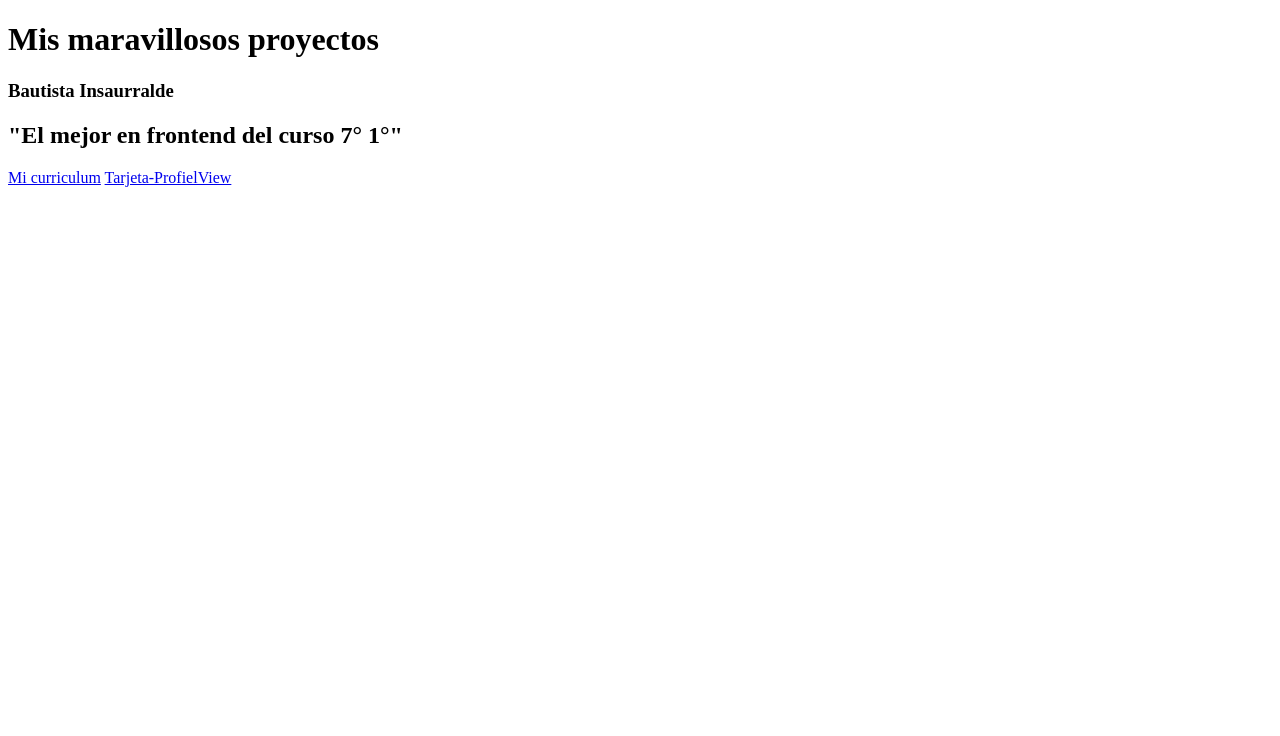
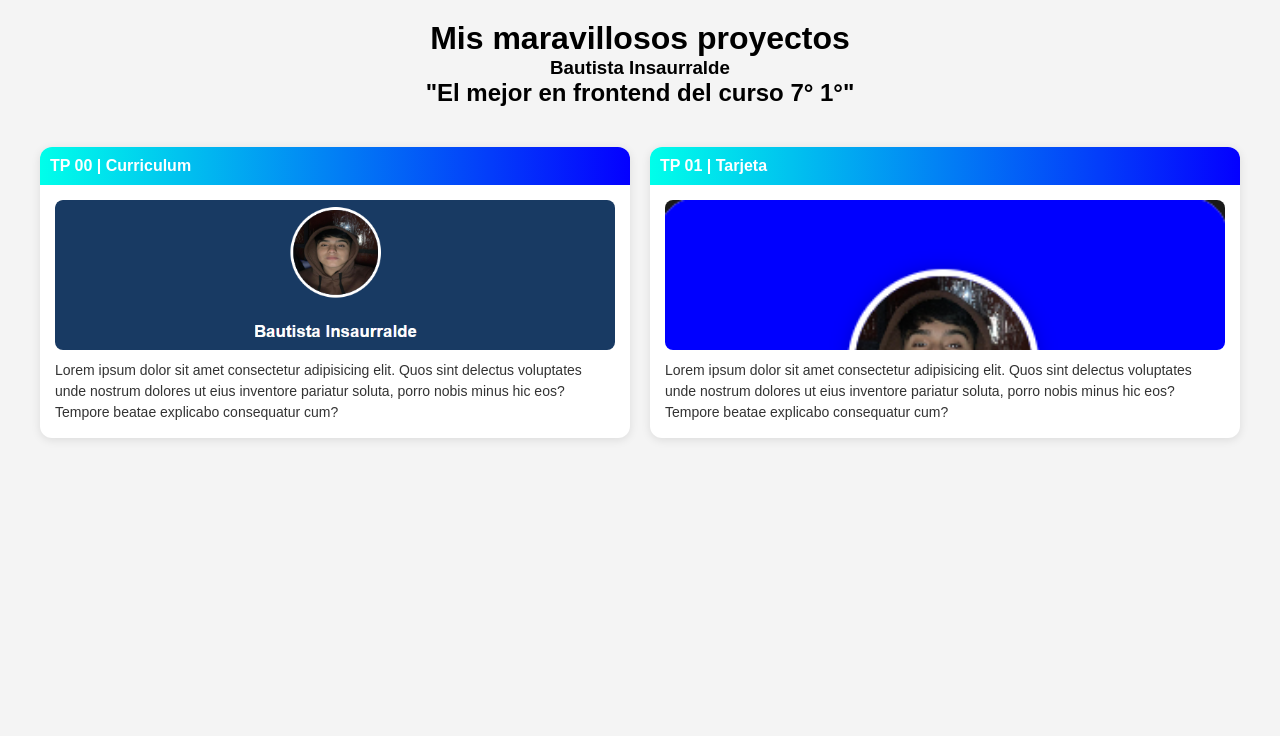
Before and after one commit to bautInsa07/practicasLunes, a plain HTML site: page index.html in a window 1280 px wide. Drawn offline with Linux system fonts and the light colour scheme.

Commit message:
portafolio hecho y funcional

```diff
--- a/Assets/css/estilosgrales.css
+++ b/Assets/css/estilosgrales.css
@@ -1,16 +1,73 @@
-*{
+* {
     padding: 0;
     margin: 0;
     box-sizing: border-box;
 }
 
-/* body{
+body {
+    font-family: Arial, sans-serif;
+    background-color: #f4f4f4;
+    margin: 0;
+    padding: 20px;
+}
+
+h1, h2, h3 {
+    text-align: center;
+}
+
+.grid {
     display: grid;
-    place-items: center;
+    grid-template-columns: repeat(auto-fit, minmax(300px, 1fr));
+    gap: 20px;
+    max-width: 1200px;
+    margin: 40px auto;
+}
+
+.card {
+    background-color: white;
+    border-radius: 12px;
+    box-shadow: 0 2px 10px rgba(0,0,0,0.1);
+    text-decoration: none;
+    color: inherit;
+    transition: transform 0.2s ease;
+    display: flex;
+    flex-direction: column;
+    overflow: hidden;
+}
+
+.card:hover {
+    transform: scale(1.02);
+}
+
+.card-header {
+    background: linear-gradient(to right, #00ffea, #0400ff);
+    color: white;
+    padding: 10px;
+    font-weight: bold;
+}
+
+.card-content {
+    padding: 15px;
+    display: flex;
+    flex-direction: column;
+    flex-grow: 1;
+}
+
+.image-container {
+    height: 150px;
+    overflow: hidden;
+    border-radius: 8px;
+}
+
+.card-content img {
     width: 100%;
-    height: 100vh;
-    background: #2A7B9B;
-    background: #141E30;
-    background: -webkit-linear-gradient(to right, #243B55, #141E30);
-    background: linear-gradient(to right, #243B55, #141E30);
-} */
+    object-fit: cover;
+    object-position: top;
+}
+
+.card-content p {
+    margin-top: 10px;
+    font-size: 14px;
+    color: #333;
+    line-height: 1.5;
+}
--- a/index.html
+++ b/index.html
@@ -3,15 +3,34 @@
 <head>
     <meta charset="UTF-8">
     <meta name="viewport" content="width=device-width, initial-scale=1.0">
+    <link rel="stylesheet" href="./Assets/css/estilosgrales.css">
     <title>Portafolios Bauti</title>
-
 </head>
 <body>
     <h1>Mis maravillosos proyectos</h1>
     <h3>Bautista Insaurralde</h3>
     <h2>"El mejor en frontend del curso 7° 1°"</h2>
 
-    <a href="Tp00-Curriculum/curriculum.html">Mi curriculum</a>
-    <a href="Tp01-Tarjeta/tarjeta.html">Tarjeta-ProfielView</a>
+    <div class="grid">
+        <a class="card" href="Tp00-Curriculum/curriculum.html">
+            <div class="card-header">TP 00 | Curriculum</div>
+            <div class="card-content">
+                <div class="image-container">
+                    <img src="./Assets/img/curriculum.png" alt="Curriculum">
+                </div>
+                <p>Lorem ipsum dolor sit amet consectetur adipisicing elit. Quos sint delectus voluptates unde nostrum dolores ut eius inventore pariatur soluta, porro nobis minus hic eos? Tempore beatae explicabo consequatur cum?</p>
+            </div>
+        </a>
+
+        <a class="card" href="Tp01-Tarjeta/tarjeta.html">
+            <div class="card-header">TP 01 | Tarjeta</div>
+            <div class="card-content">
+                <div class="image-container">
+                    <img src="./Assets/img/tarjeta.png" alt="Tarjeta perfil">
+                </div>
+                <p>Lorem ipsum dolor sit amet consectetur adipisicing elit. Quos sint delectus voluptates unde nostrum dolores ut eius inventore pariatur soluta, porro nobis minus hic eos? Tempore beatae explicabo consequatur cum?</p>
+            </div>
+        </a>
+    </div>
 </body>
 </html>
```
Also changed, not shown: Tp01-Tarjeta/info.html (+0 -1 lines), Assets/img/curriculum.png (added), Assets/img/tarjeta.png (added).
